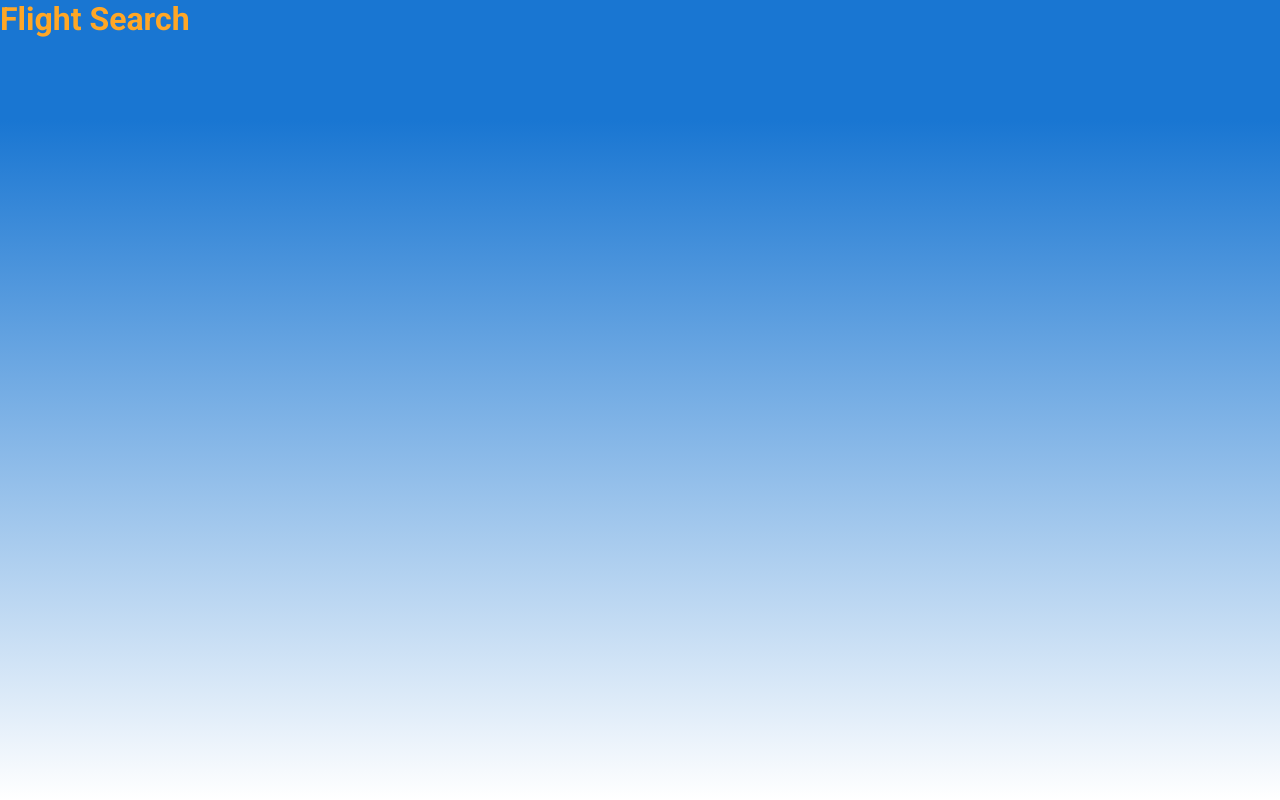
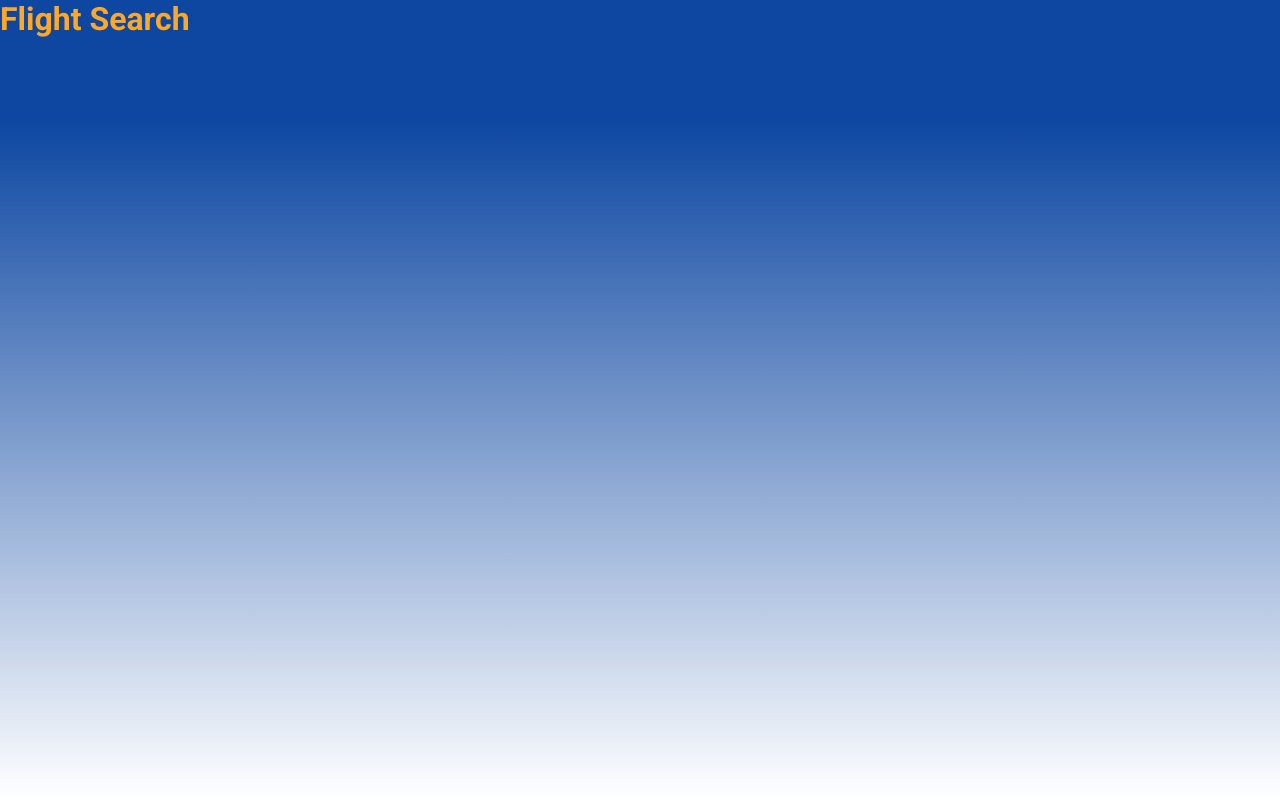
Before and after one commit to DerekAyalaDev/breakable-toy, a React (Vite) app in the folder frontend/: page / in a window 1280 px wide. Built offline with nearby package versions, Linux system fonts and the light colour scheme.

Commit message:
Update global styles with dark primary gradient and secondary dark color
Updated the gradient background to use the dark primary color for a smoother transition.

```diff
--- a/frontend/src/styles/globalStyles.css
+++ b/frontend/src/styles/globalStyles.css
@@ -4,7 +4,7 @@
   --primary-color: #1976D2;
   --dark-primary-color: #0D47A1;
   --secondary-color: #FFA726;
-  --dark-secondary-color: #d56102; /* Added dark secondary color */
+  --dark-secondary-color: #FFA726;
   --background-color: #FFFFFF;
   --text-color: #424242;
 }
@@ -17,7 +17,7 @@
 
 body {
   font-family: 'Roboto', sans-serif;
-  background: linear-gradient(to bottom, var(--primary-color) 15%, var(--background-color) 100%);
+  background: linear-gradient(to bottom, var(--dark-primary-color) 15%, var(--background-color) 100%);
   color: var(--text-color);
   height: 100vh;
   width: 100vw;
```
